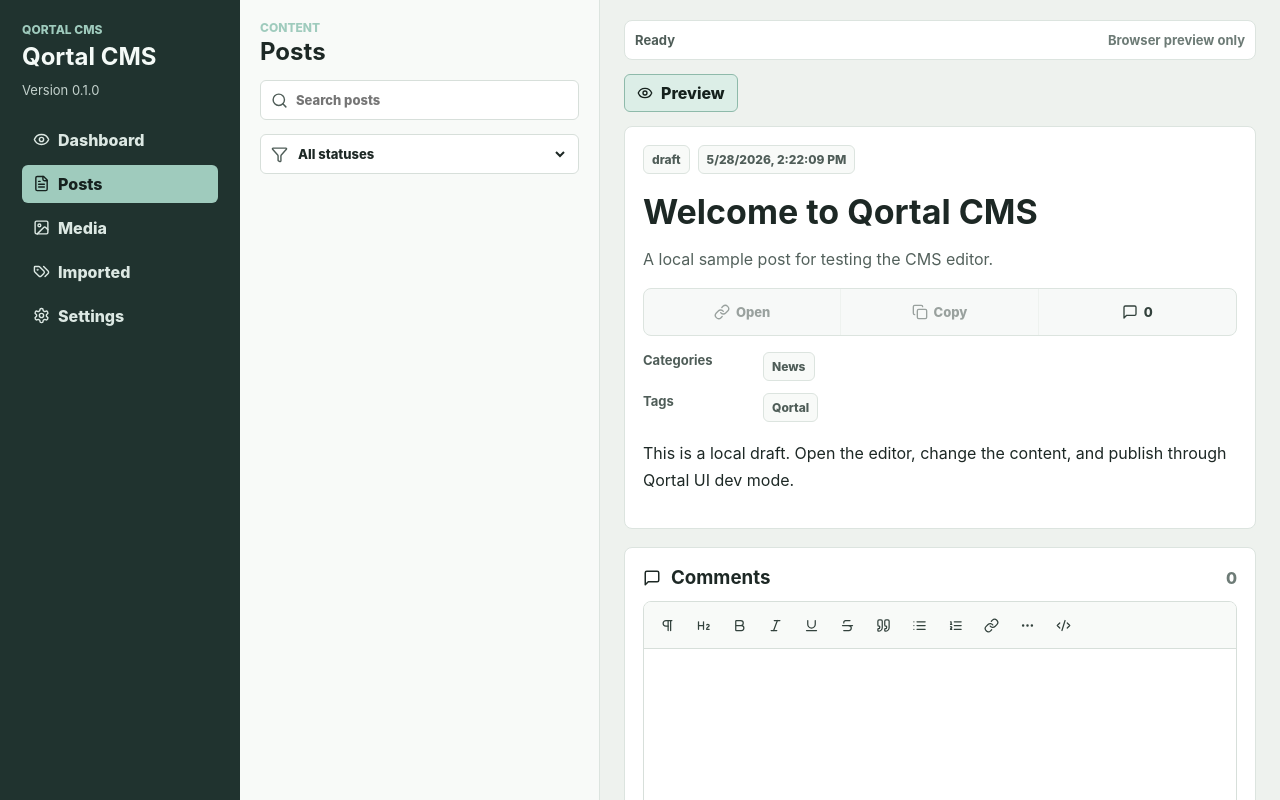
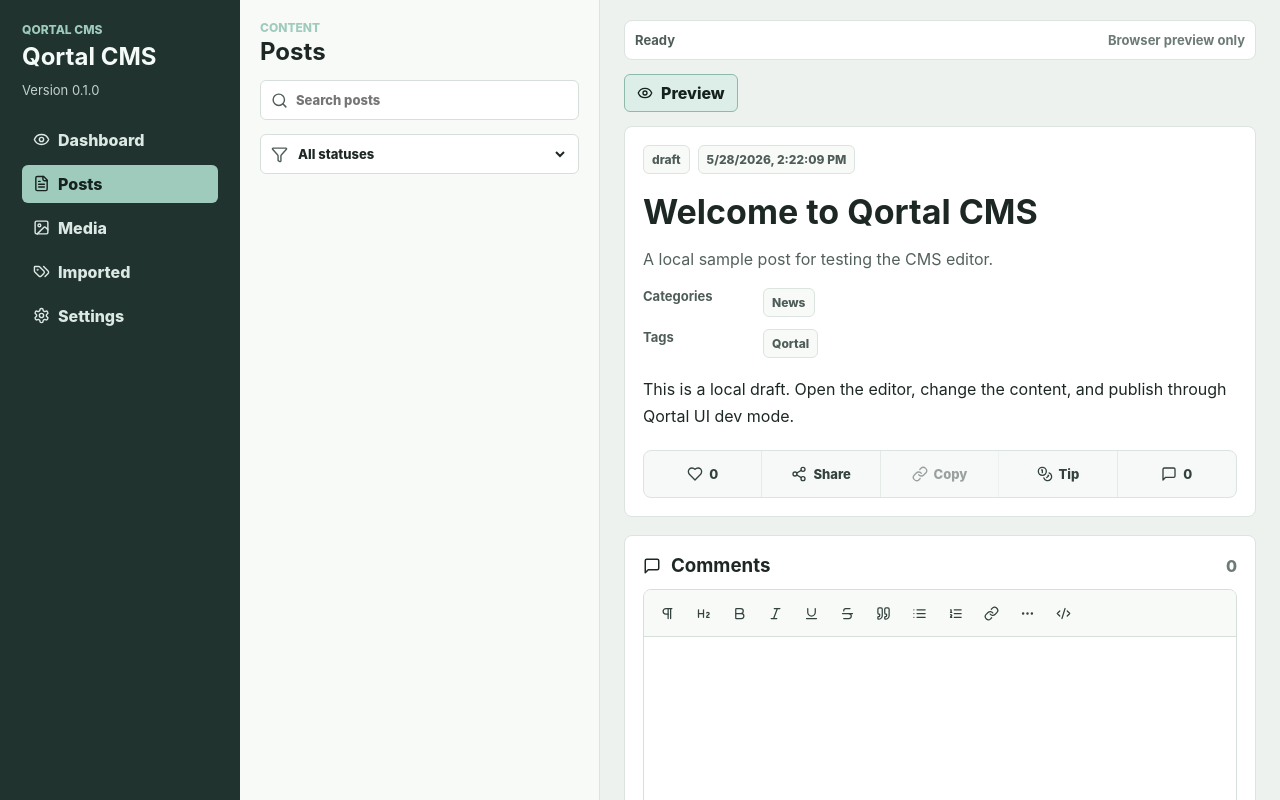
Before and after one commit to iffinland/wordpress-to-qortal, a React (Vite) app in the folder qortal-cms/: page / in a window 1280 px wide. Shown: the top 800 px of the page. Built offline with nearby package versions, Linux system fonts and the light colour scheme.

Commit message:
Add CMS post engagement actions

```diff
--- a/qortal-cms/src/main.tsx
+++ b/qortal-cms/src/main.tsx
@@ -1,6 +1,6 @@
 import React, { useEffect, useMemo, useState } from 'react';
 import { createRoot } from 'react-dom/client';
-import { CheckCircle2, Copy, Download, Edit3, Eye, FileText, Filter, Image, Link, Lock, MessageSquare, Paperclip, Play, Plus, RefreshCcw, Save, Search, Send, Settings, Tags, Trash2, Upload, User, Video, XCircle } from 'lucide-react';
+import { CheckCircle2, Coins, Copy, Download, Edit3, Eye, FileText, Filter, Heart, Image, Link, Lock, MessageSquare, Paperclip, Play, Plus, RefreshCcw, Save, Search, Send, Settings, Share2, Tags, Trash2, Upload, User, Video, XCircle } from 'lucide-react';
 import { RichTextEditor } from './RichTextEditor';
 import {
   CATEGORIES_IDENTIFIER,
@@ -29,7 +29,7 @@ import {
   slugify,
   toPostIndexItem
 } from './cmsRepository';
-import { getQdnResourceStatus, getQdnResourceUrl, hasQortalBridge } from './qortalClient';
+import { getQdnResourceStatus, getQdnResourceUrl, hasQortalBridge, requestQortal, toBase64, tryRequestQortal } from './qortalClient';
 import { parseVideoLink } from './videoLinks';
 import type { CmsComment, CmsDataset, CmsMediaItem, CmsPost, CmsPostIndexItem, CmsStatus, CmsVideoEmbed, QdnRef, ViewerIdentity } from './types';
 import './styles.css';
@@ -56,6 +56,18 @@ function decodeText(value = '') {
 
 function stripHtml(value: string) {
   return value.replace(/<[^>]*>/g, ' ').replace(/\s+/g, ' ').trim();
+}
+
+function shortHash(value: string) {
+  let hash = 5381;
+  for (let index = 0; index < value.length; index += 1) {
+    hash = (hash * 33) ^ value.charCodeAt(index);
+  }
+  return Math.abs(hash >>> 0).toString(36);
+}
+
+function safeIdPart(value = '') {
+  return value.toLowerCase().replace(/[^a-z0-9_-]+/g, '-').replace(/^-+|-+$/g, '').slice(0, 28) || 'item';
 }
 
 function createDraft(post: CmsPost): DraftState {
@@ -414,6 +426,13 @@ function App() {
   const [videoLinkDraft, setVideoLinkDraft] = useState('');
   const [videoTitleDraft, setVideoTitleDraft] = useState('');
   const [coauthorAddressDraft, setCoauthorAddressDraft] = useState('');
+  const [likeCounts, setLikeCounts] = useState<Record<string, number>>({});
+  const [tipOpen, setTipOpen] = useState(false);
+  const [tipAmount, setTipAmount] = useState('');
+  const [tipBalance, setTipBalance] = useState<number | null>(null);
+  const [tipRecipient, setTipRecipient] = useState('');
+  const [tipError, setTipError] = useState('');
+  const [tipSending, setTipSending] = useState(false);
   const [status, setStatus] = useState('');
   const [error, setError] = useState<string | null>(null);
 
@@ -462,6 +481,15 @@ function App() {
     return canManageContent ? posts : posts.filter((post) => post.status === 'published');
   }, [canManageContent, dataset?.posts]);
 
+  useEffect(() => {
+    if (!selectedPost || !identity?.bridgeAvailable) return;
+    fetchPostLikeCount(selectedPost.id).then((count) => {
+      setLikeCounts((current) => ({ ...current, [selectedPost.id]: count }));
+    }).catch(() => {
+      setLikeCounts((current) => ({ ...current, [selectedPost.id]: current[selectedPost.id] || 0 }));
+    });
+  }, [identity?.bridgeAvailable, selectedPost?.id]);
+
   const filteredPosts = useMemo(() => {
     const normalized = query.trim().toLowerCase();
     return visiblePosts.filter((post) => {
@@ -484,6 +512,58 @@ function App() {
     } catch (openError) {
       setError((openError as Error).message);
     } finally {
+      setStatus('');
+    }
+  }
+
+  async function fetchPostLikeCount(postId: string) {
+    const response = await tryRequestQortal<unknown[]>({
+      action: 'SEARCH_QDN_RESOURCES',
+      service: 'DOCUMENT',
+      mode: 'ALL',
+      identifier: `cms-like-${shortHash(postId)}-`,
+      prefix: true,
+      limit: 100,
+      offset: 0,
+      reverse: true,
+      includeMetadata: false,
+      excludeBlocked: true
+    });
+    return Array.isArray(response) ? response.length : 0;
+  }
+
+  async function likeSelectedPost() {
+    if (!selectedPost || !identity?.name || !identity.address) {
+      setStatus('A logged-in Qortal name is required to like posts.');
+      return;
+    }
+    const identifier = `cms-like-${shortHash(selectedPost.id)}-${safeIdPart(identity.name || identity.address)}`;
+    const payload = {
+      id: identifier,
+      identifier,
+      post_id: selectedPost.id,
+      post_identifier: selectedPost.qdn.identifier,
+      author_name: identity.name,
+      author_address: identity.address,
+      created_at: new Date().toISOString()
+    };
+
+    try {
+      setStatus('Publishing like...');
+      await requestQortal({
+        action: 'PUBLISH_QDN_RESOURCE',
+        name: identity.name,
+        service: 'DOCUMENT',
+        identifier,
+        data64: toBase64(JSON.stringify(payload, null, 2)),
+        encoding: 'base64',
+        title: `Like on ${selectedPost.title}`.slice(0, 55),
+        description: 'CMS post like'
+      });
+      setLikeCounts((current) => ({ ...current, [selectedPost.id]: (current[selectedPost.id] || 0) + 1 }));
+      setStatus('Post liked.');
+    } catch (likeError) {
+      setError((likeError as Error).message);
       setStatus('');
     }
   }
@@ -767,6 +847,83 @@ function App() {
     setStatus(copied ? 'Post QDN URI copied.' : 'Unable to copy QDN URI.');
   }
 
+  function postShareUrl() {
+    if (!selectedPost || !dataset) return window.location.href;
+    const url = new URL(window.location.href);
+    url.searchParams.set('name', qdnName || dataset.manifest.owner_name);
+    url.searchParams.set('post', selectedPost.slug || selectedPost.id);
+    return url.toString();
+  }
+
+  async function shareSelectedPost() {
+    if (!selectedPost) return;
+    const shareData = {
+      title: selectedPost.title,
+      text: stripHtml(selectedPost.excerpt || selectedPost.content_html).slice(0, 180),
+      url: postShareUrl()
+    };
+    try {
+      if (navigator.share) {
+        await navigator.share(shareData);
+        setStatus('Share sheet opened.');
+        return;
+      }
+      await copyText(shareData.url);
+      setStatus('Post link copied.');
+    } catch {
+      setStatus('Share cancelled.');
+    }
+  }
+
+  async function openTipModal() {
+    if (!selectedPost) return;
+    setTipOpen(true);
+    setTipAmount('');
+    setTipError('');
+    setTipBalance(null);
+    setTipRecipient('');
+
+    try {
+      const [balance, nameData] = await Promise.all([
+        tryRequestQortal<number>({ action: 'GET_WALLET_BALANCE', coin: 'QORT' }),
+        selectedPost.author.name ? tryRequestQortal<{ owner?: string }>({ action: 'GET_NAME_DATA', name: selectedPost.author.name }) : Promise.resolve(null)
+      ]);
+      setTipBalance(typeof balance === 'number' ? balance : null);
+      setTipRecipient(nameData?.owner || selectedPost.author.address || '');
+    } catch {
+      setTipError('Unable to load wallet or recipient data.');
+    }
+  }
+
+  async function sendTip() {
+    const amount = Number(tipAmount);
+    if (!tipRecipient) {
+      setTipError('Recipient wallet address is unavailable.');
+      return;
+    }
+    if (!Number.isFinite(amount) || amount <= 0) {
+      setTipError('Enter a QORT amount greater than 0.');
+      return;
+    }
+    if (typeof tipBalance === 'number' && amount > tipBalance) {
+      setTipError('Entered amount is higher than your wallet balance.');
+      return;
+    }
+
+    try {
+      setTipSending(true);
+      setTipError('');
+      await requestQortal({ action: 'SEND_COIN', coin: 'QORT', recipient: tipRecipient, amount });
+      setTipOpen(false);
+      setTipAmount('');
+      setStatus('Tip sent.');
+    } catch (tipSendError) {
+      setTipError((tipSendError as Error).message || 'Tip transfer failed.');
+    } finally {
+      setTipSending(false);
+    }
+  }
+
   function openPostQdnResource() {
     if (!selectedPost) return;
     const url = qdnLink(selectedPost.qdn);
@@ -1025,14 +1182,6 @@ function App() {
                 <div className="post-meta"><span>{selectedPost.status}</span><span>{new Date(selectedPost.updated_at).toLocaleString()}</span>{selectedPost.qdn.name && <a href={qdnLink(selectedPost.qdn)} target="_blank" rel="noreferrer">QDN resource</a>}</div>
                 <h2>{decodeText(selectedPost.title)}</h2>
                 {selectedPost.excerpt && <p className="summary">{decodeText(selectedPost.excerpt)}</p>}
-                <div className="quick-actions post-quick-actions" aria-label="Post quick actions">
-                  <button type="button" disabled={!selectedPost.qdn.name} onClick={openPostQdnResource} title="Open QDN resource"><Link size={16} /><span>Open</span></button>
-                  <button type="button" disabled={!selectedPost.qdn.name} onClick={() => void copyPostQdnUri()} title="Copy QDN URI"><Copy size={16} /><span>Copy</span></button>
-                  {canManageContent && <button type="button" onClick={() => setEditorMode('edit')} title="Edit post"><Edit3 size={16} /><span>Edit</span></button>}
-                  {canManageContent && <button type="button" onClick={() => publishPost('draft')} title="Save QDN draft"><Save size={16} /><span>Draft</span></button>}
-                  {canManageContent && <button type="button" onClick={() => publishPost('published')} title="Publish post"><Send size={16} /><span>Publish</span></button>}
-                  <button type="button" onClick={scrollToComments} title="Comments"><MessageSquare size={16} /><span>{commentsForPost.length}</span></button>
-                </div>
                 <div className="term-display">
                   <div>
                     <strong>Categories</strong>
@@ -1059,6 +1208,13 @@ function App() {
                     </div>
                   </section>
                 )}
+                <div className="quick-actions post-quick-actions" aria-label="Post quick actions">
+                  <button type="button" onClick={() => void likeSelectedPost()} title="Like post"><Heart size={16} /><span>{likeCounts[selectedPost.id] || 0}</span></button>
+                  <button type="button" onClick={() => void shareSelectedPost()} title="Share post"><Share2 size={16} /><span>Share</span></button>
+                  <button type="button" onClick={() => void copyPostQdnUri()} disabled={!selectedPost.qdn.name} title="Copy QDN URI"><Link size={16} /><span>Copy</span></button>
+                  <button type="button" onClick={() => void openTipModal()} title="Send tip"><Coins size={16} /><span>Tip</span></button>
+                  <button type="button" onClick={scrollToComments} title="Comments"><MessageSquare size={16} /><span>{commentsForPost.length}</span></button>
+                </div>
               </article>
             )}
 
@@ -1123,6 +1279,22 @@ function App() {
         ) : (
           <div className="placeholder"><FileText size={24} /><strong>No post selected</strong><span>{canManageContent ? 'Create a new post or select an existing one.' : 'Select a published post to read.'}</span></div>
         )}
+
+        {tipOpen && selectedPost && (
+          <div className="modal-backdrop" role="presentation" onClick={() => !tipSending && setTipOpen(false)}>
+            <div className="tip-modal" role="dialog" aria-modal="true" aria-label="Send tip" onClick={(event) => event.stopPropagation()}>
+              <div className="modal-title">
+                <strong>Send tip</strong>
+                <button type="button" disabled={tipSending} onClick={() => setTipOpen(false)}><XCircle size={18} /> Close</button>
+              </div>
+              <div className="tip-info"><span>Wallet balance</span><strong>{tipBalance === null ? 'Loading...' : `${tipBalance.toFixed(8)} QORT`}</strong></div>
+              <div className="tip-info"><span>Recipient</span><strong>{selectedPost.author.name || 'Unknown author'}</strong><small>{tipRecipient || 'Wallet address unavailable'}</small></div>
+              <label className="tip-amount">Amount<input type="number" min="0" step="0.00000001" value={tipAmount} onChange={(event) => setTipAmount(event.target.value)} placeholder="0.00000000" /></label>
+              {tipError && <p className="preview-error">{tipError}</p>}
+              <button type="button" className="icon-command primary" disabled={tipSending} onClick={() => void sendTip()}><Coins size={16} /> {tipSending ? 'Sending...' : 'Send tip'}</button>
+            </div>
+          </div>
+        )}
       </section>
     </main>
   );
--- a/qortal-cms/src/styles.css
+++ b/qortal-cms/src/styles.css
@@ -348,8 +348,8 @@ button {
 }
 
 .post-quick-actions {
-  grid-template-columns: repeat(auto-fit, minmax(78px, 1fr));
-  margin: 14px 0 16px;
+  grid-template-columns: repeat(5, 1fr);
+  margin: 20px 0 0;
 }
 
 .video-actions {
@@ -1052,6 +1052,51 @@ button {
   background: #fff;
 }
 
+.tip-modal {
+  display: grid;
+  gap: 14px;
+  width: min(420px, 94vw);
+  padding: 16px;
+  border: 1px solid #d7dfda;
+  border-radius: 8px;
+  background: #fff;
+  box-shadow: 0 24px 60px rgb(12 23 19 / 26%);
+}
+
+.tip-info {
+  display: grid;
+  gap: 4px;
+  padding: 10px;
+  border: 1px solid #dce4df;
+  border-radius: 8px;
+  background: #f8faf8;
+}
+
+.tip-info span,
+.tip-info small {
+  color: #6d7b76;
+  font-size: 12px;
+}
+
+.tip-info small {
+  overflow-wrap: anywhere;
+}
+
+.tip-amount {
+  display: grid;
+  gap: 6px;
+  color: #4f5d58;
+  font-size: 13px;
+  font-weight: 800;
+}
+
+.tip-amount input {
+  min-height: 38px;
+  padding: 0 10px;
+  border: 1px solid #d7dfda;
+  border-radius: 6px;
+}
+
 .app-message {
   display: flex;
   align-items: center;
```
Also changed, not shown: qortal-cms/src/qortalClient.ts (+10 -0 lines), 1 other file (tests, documents, lock files or other folders).
